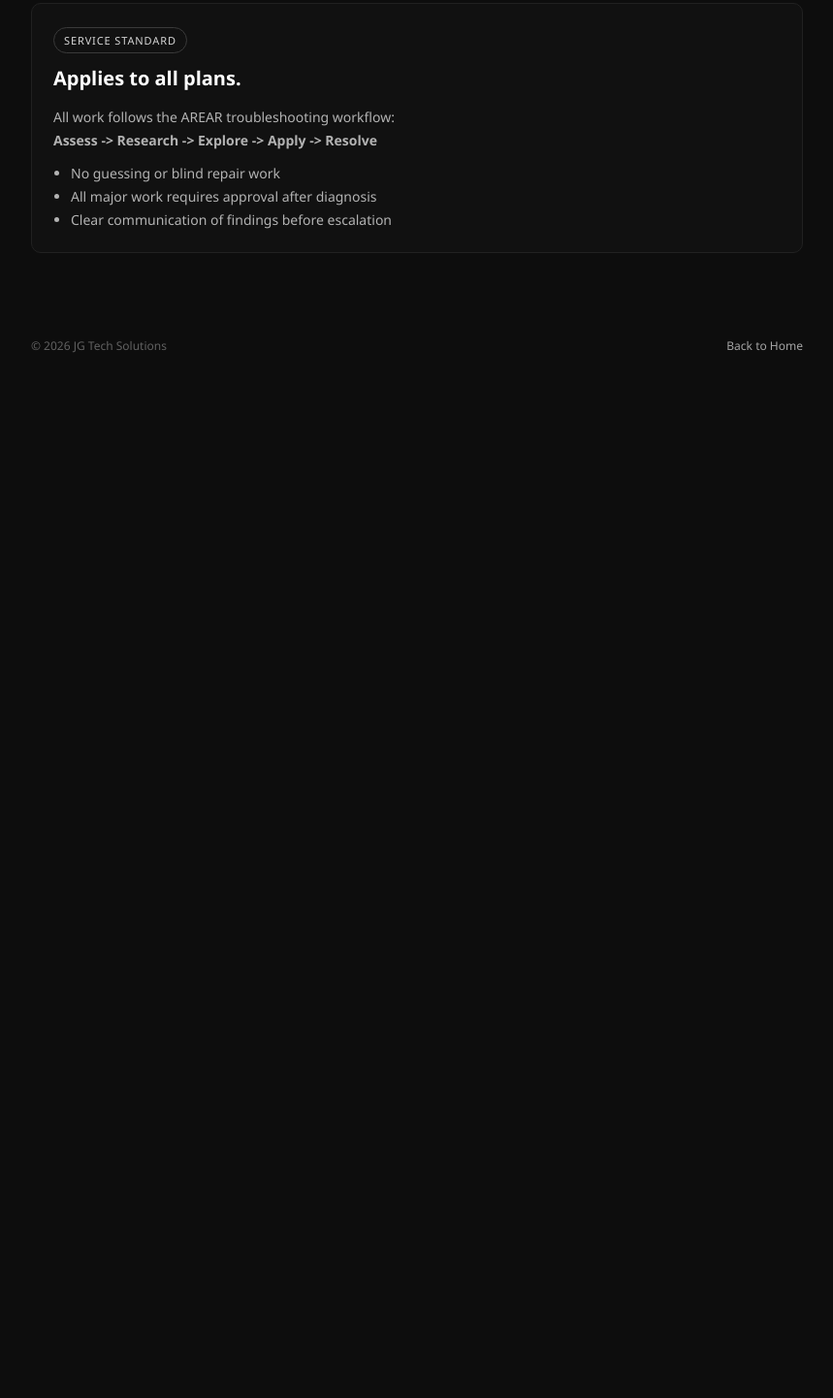
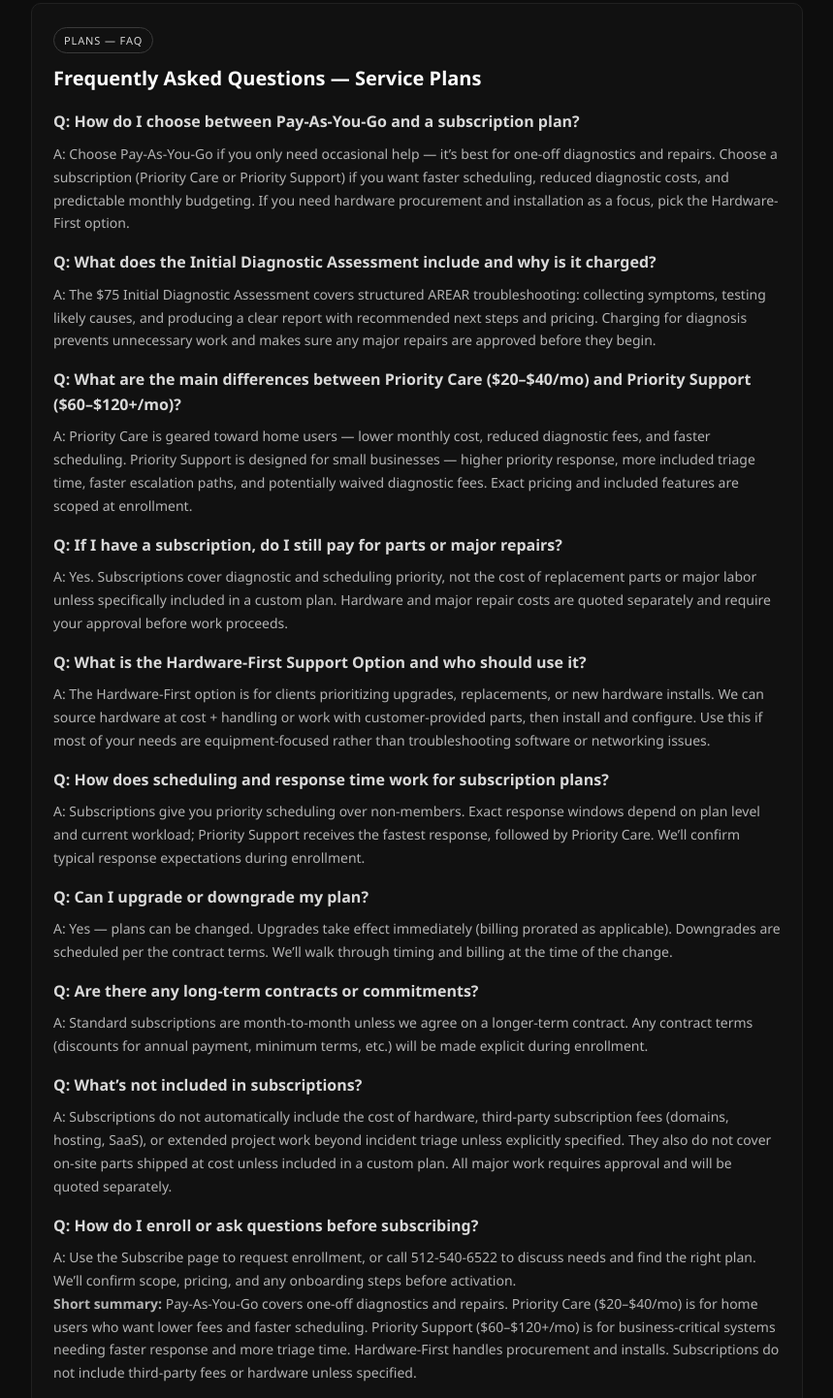
Before and after one commit to GRABOWSKIGROUP/JG-Tech-Solutions, a website: page plans.html in a window 1280 px wide. Shown: the part 3535-4977 px from the top of the page at 97% size, without its empty margins (210-1069 px from the left). Before the commit the page ends 3946 px from the top, so only its background shows below. Drawn offline with Linux system fonts and the light colour scheme.

Commit message:
Add FAQ for remaining plans (Pay-As-You-Go, Priority Care, Priority Support, Hardware-First)

```diff
--- a/plans.html
+++ b/plans.html
@@ -152,6 +152,43 @@
             </section>
 
             <section class="content-section reveal">
+                <span class="badge-line">Plans — FAQ</span>
+                <h2>Frequently Asked Questions — Service Plans</h2>
+
+                <h3>Q: How do I choose between Pay-As-You-Go and a subscription plan?</h3>
+                <p>A: Choose Pay-As-You-Go if you only need occasional help — it’s best for one-off diagnostics and repairs. Choose a subscription (Priority Care or Priority Support) if you want faster scheduling, reduced diagnostic costs, and predictable monthly budgeting. If you need hardware procurement and installation as a focus, pick the Hardware-First option.</p>
+
+                <h3>Q: What does the Initial Diagnostic Assessment include and why is it charged?</h3>
+                <p>A: The $75 Initial Diagnostic Assessment covers structured AREAR troubleshooting: collecting symptoms, testing likely causes, and producing a clear report with recommended next steps and pricing. Charging for diagnosis prevents unnecessary work and makes sure any major repairs are approved before they begin.</p>
+
+                <h3>Q: What are the main differences between Priority Care ($20–$40/mo) and Priority Support ($60–$120+/mo)?</h3>
+                <p>A: Priority Care is geared toward home users — lower monthly cost, reduced diagnostic fees, and faster scheduling. Priority Support is designed for small businesses — higher priority response, more included triage time, faster escalation paths, and potentially waived diagnostic fees. Exact pricing and included features are scoped at enrollment.</p>
+
+                <h3>Q: If I have a subscription, do I still pay for parts or major repairs?</h3>
+                <p>A: Yes. Subscriptions cover diagnostic and scheduling priority, not the cost of replacement parts or major labor unless specifically included in a custom plan. Hardware and major repair costs are quoted separately and require your approval before work proceeds.</p>
+
+                <h3>Q: What is the Hardware-First Support Option and who should use it?</h3>
+                <p>A: The Hardware-First option is for clients prioritizing upgrades, replacements, or new hardware installs. We can source hardware at cost + handling or work with customer-provided parts, then install and configure. Use this if most of your needs are equipment-focused rather than troubleshooting software or networking issues.</p>
+
+                <h3>Q: How does scheduling and response time work for subscription plans?</h3>
+                <p>A: Subscriptions give you priority scheduling over non-members. Exact response windows depend on plan level and current workload; Priority Support receives the fastest response, followed by Priority Care. We’ll confirm typical response expectations during enrollment.</p>
+
+                <h3>Q: Can I upgrade or downgrade my plan?</h3>
+                <p>A: Yes — plans can be changed. Upgrades take effect immediately (billing prorated as applicable). Downgrades are scheduled per the contract terms. We’ll walk through timing and billing at the time of the change.</p>
+
+                <h3>Q: Are there any long-term contracts or commitments?</h3>
+                <p>A: Standard subscriptions are month-to-month unless we agree on a longer-term contract. Any contract terms (discounts for annual payment, minimum terms, etc.) will be made explicit during enrollment.</p>
+
+                <h3>Q: What’s not included in subscriptions?</h3>
+                <p>A: Subscriptions do not automatically include the cost of hardware, third-party subscription fees (domains, hosting, SaaS), or extended project work beyond incident triage unless explicitly specified. They also do not cover on-site parts shipped at cost unless included in a custom plan. All major work requires approval and will be quoted separately.</p>
+
+                <h3>Q: How do I enroll or ask questions before subscribing?</h3>
+                <p>A: Use the Subscribe page to request enrollment, or call 512-540-6522 to discuss needs and find the right plan. We’ll confirm scope, pricing, and any onboarding steps before activation.</p>
+
+                <p><strong>Short summary:</strong> Pay-As-You-Go covers one-off diagnostics and repairs. Priority Care ($20–$40/mo) is for home users who want lower fees and faster scheduling. Priority Support ($60–$120+/mo) is for business-critical systems needing faster response and more triage time. Hardware-First handles procurement and installs. Subscriptions do not include third-party fees or hardware unless specified.</p>
+            </section>
+
+            <section class="content-section reveal">
                 <span class="badge-line">Service Standard</span>
                 <h2>Applies to all plans.</h2>
                 <p>All work follows the AREAR troubleshooting workflow:</p>
```
